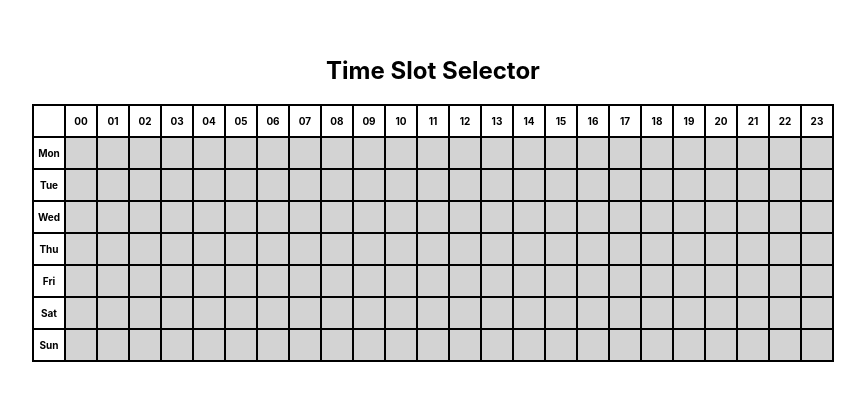
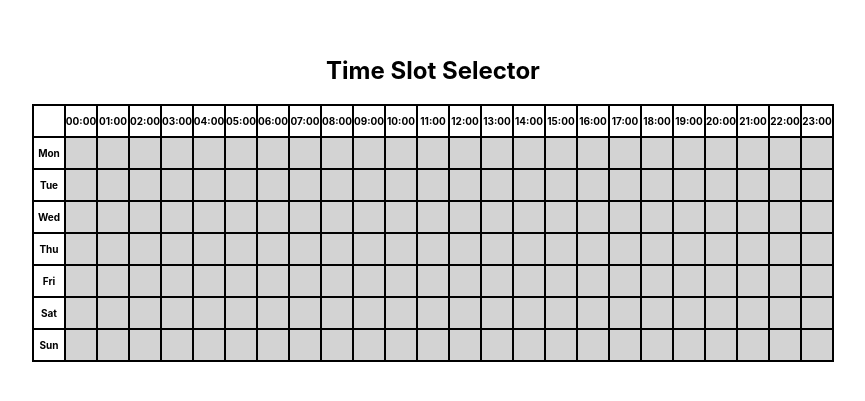
Before and after one commit to alexanderTUR/timeslots, a React (Create React App) app: page / in a window 1280 px wide. Shown: the part 191-592 px from the top of the page, without its empty margins (207-1072 px from the left). Built offline with nearby package versions, Linux system fonts and the light colour scheme; the HTML template or start-up script is replaced by a standard one.

Commit message:
modify hours output

```diff
--- a/src/components/TimeTable.js
+++ b/src/components/TimeTable.js
@@ -2,7 +2,9 @@ import React from 'react';
 import TimeSlot from './TimeSlot';
 
 const shortDayNames = ['Mon', 'Tue', 'Wed', 'Thu', 'Fri', 'Sat', 'Sun'];
-const hours = Array.from({ length: 24 }, (_, index) => (index < 10 ? `0${index}` : index));
+const hours = Array.from({ length: 24 }, (_, index) =>
+  index < 10 ? `0${index}:00` : `${index}:00`
+);
 
 const TimeTable = ({ slots, onMouseDown, onMouseUp, onMouseMove, activeSlots }) => {
   const timeSlots = slots.map((slot, dayIndex) => (
```
